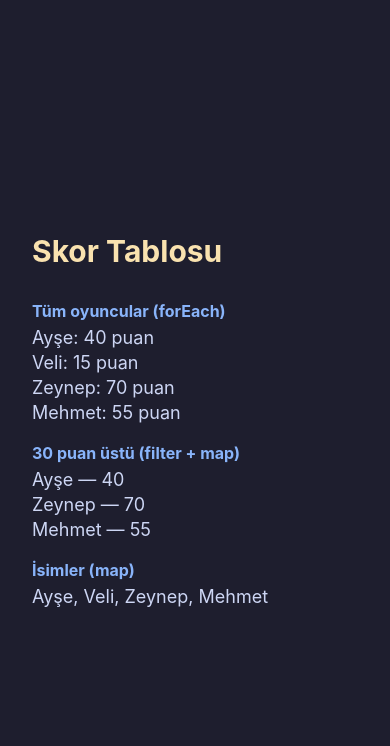
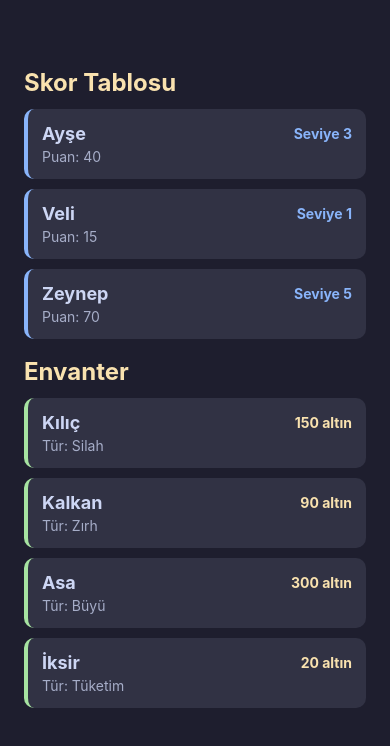
Before and after one commit to k1rea/isvec-cakisi, a React Native app: screen / in a window 390 px wide. Shown: the top 746 px of the page. Built offline with nearby package versions, Linux system fonts and the light colour scheme.

Commit message:
3. Hafta: OyuncuKarti'na seviye eklendi, EsyaKarti bileşeni yazıldı

```diff
--- a/App.js
+++ b/App.js
@@ -1,38 +1,45 @@
 import { StatusBar } from 'expo-status-bar';
 import { StyleSheet, Text, View } from 'react-native';
 
-const oyuncular = [
-  { isim: 'Ayşe', puan: 40 },
-  { isim: 'Veli', puan: 15 },
-  { isim: 'Zeynep', puan: 70 },
-  { isim: 'Mehmet', puan: 55 },
-];
+// Oyuncu kartı: isim, puan ve seviye bilgisini props ile alır
+function OyuncuKarti({ isim, puan, seviye }) {
+  return (
+    <View style={styles.kart}>
+      <View style={styles.kartUst}>
+        <Text style={styles.isim}>{isim}</Text>
+        <Text style={styles.seviye}>Seviye {seviye}</Text>
+      </View>
+      <Text style={styles.detay}>Puan: {puan}</Text>
+    </View>
+  );
+}
+
+// Eşya kartı: eşyanın adını, türünü ve değerini props ile alır
+function EsyaKarti({ ad, tur, deger }) {
+  return (
+    <View style={[styles.kart, styles.esyaKart]}>
+      <View style={styles.kartUst}>
+        <Text style={styles.isim}>{ad}</Text>
+        <Text style={styles.deger}>{deger} altın</Text>
+      </View>
+      <Text style={styles.detay}>Tür: {tur}</Text>
+    </View>
+  );
+}
 
 export default function App() {
-  const isimler = oyuncular.map((o) => o.isim);
-  const yuksekPuanlilar = oyuncular.filter((o) => o.puan > 30);
+  return (
+    <View style={styles.ekran}>
+      <Text style={styles.baslik}>Skor Tablosu</Text>
+      <OyuncuKarti isim="Ayşe" puan={40} seviye={3} />
+      <OyuncuKarti isim="Veli" puan={15} seviye={1} />
+      <OyuncuKarti isim="Zeynep" puan={70} seviye={5} />
 
-  const satirlar = [];
-  oyuncular.forEach(({ isim, puan }) => {
-    satirlar.push(`${isim}: ${puan} puan`);
-  });
-
-  return (
-    <View style={styles.container}>
-      <Text style={styles.baslik}>Skor Tablosu</Text>
-
-      <Text style={styles.bolum}>Tüm oyuncular (forEach)</Text>
-      {satirlar.map((satir) => (
-        <Text key={satir} style={styles.satir}>{satir}</Text>
-      ))}
-
-      <Text style={styles.bolum}>30 puan üstü (filter + map)</Text>
-      {yuksekPuanlilar.map(({ isim, puan }) => (
-        <Text key={isim} style={styles.satir}>{`${isim} — ${puan}`}</Text>
-      ))}
-
-      <Text style={styles.bolum}>İsimler (map)</Text>
-      <Text style={styles.satir}>{isimler.join(', ')}</Text>
+      <Text style={styles.baslik}>Envanter</Text>
+      <EsyaKarti ad="Kılıç" tur="Silah" deger={150} />
+      <EsyaKarti ad="Kalkan" tur="Zırh" deger={90} />
+      <EsyaKarti ad="Asa" tur="Büyü" deger={300} />
+      <EsyaKarti ad="İksir" tur="Tüketim" deger={20} />
 
       <StatusBar style="light" />
     </View>
@@ -40,28 +47,53 @@ export default function App() {
 }
 
 const styles = StyleSheet.create({
-  container: {
+  ekran: {
     flex: 1,
     backgroundColor: '#1e1e2e',
-    padding: 32,
-    justifyContent: 'center',
+    padding: 24,
+    paddingTop: 60,
   },
   baslik: {
-    fontSize: 30,
+    fontSize: 24,
     fontWeight: 'bold',
     color: '#f9e2af',
-    marginBottom: 16,
+    marginTop: 8,
+    marginBottom: 12,
   },
-  bolum: {
-    fontSize: 16,
+  kart: {
+    backgroundColor: '#313244',
+    padding: 14,
+    borderRadius: 10,
+    marginBottom: 10,
+    borderLeftWidth: 4,
+    borderLeftColor: '#89b4fa',
+  },
+  esyaKart: {
+    borderLeftColor: '#a6e3a1',
+  },
+  kartUst: {
+    flexDirection: 'row',
+    justifyContent: 'space-between',
+    alignItems: 'center',
+  },
+  isim: {
+    fontSize: 18,
+    fontWeight: 'bold',
+    color: '#cdd6f4',
+  },
+  seviye: {
+    fontSize: 14,
     fontWeight: 'bold',
     color: '#89b4fa',
-    marginTop: 16,
-    marginBottom: 6,
   },
-  satir: {
-    fontSize: 18,
-    color: '#cdd6f4',
-    marginBottom: 4,
+  deger: {
+    fontSize: 14,
+    fontWeight: 'bold',
+    color: '#f9e2af',
+  },
+  detay: {
+    fontSize: 14,
+    color: '#a6adc8',
+    marginTop: 4,
   },
 });
```
